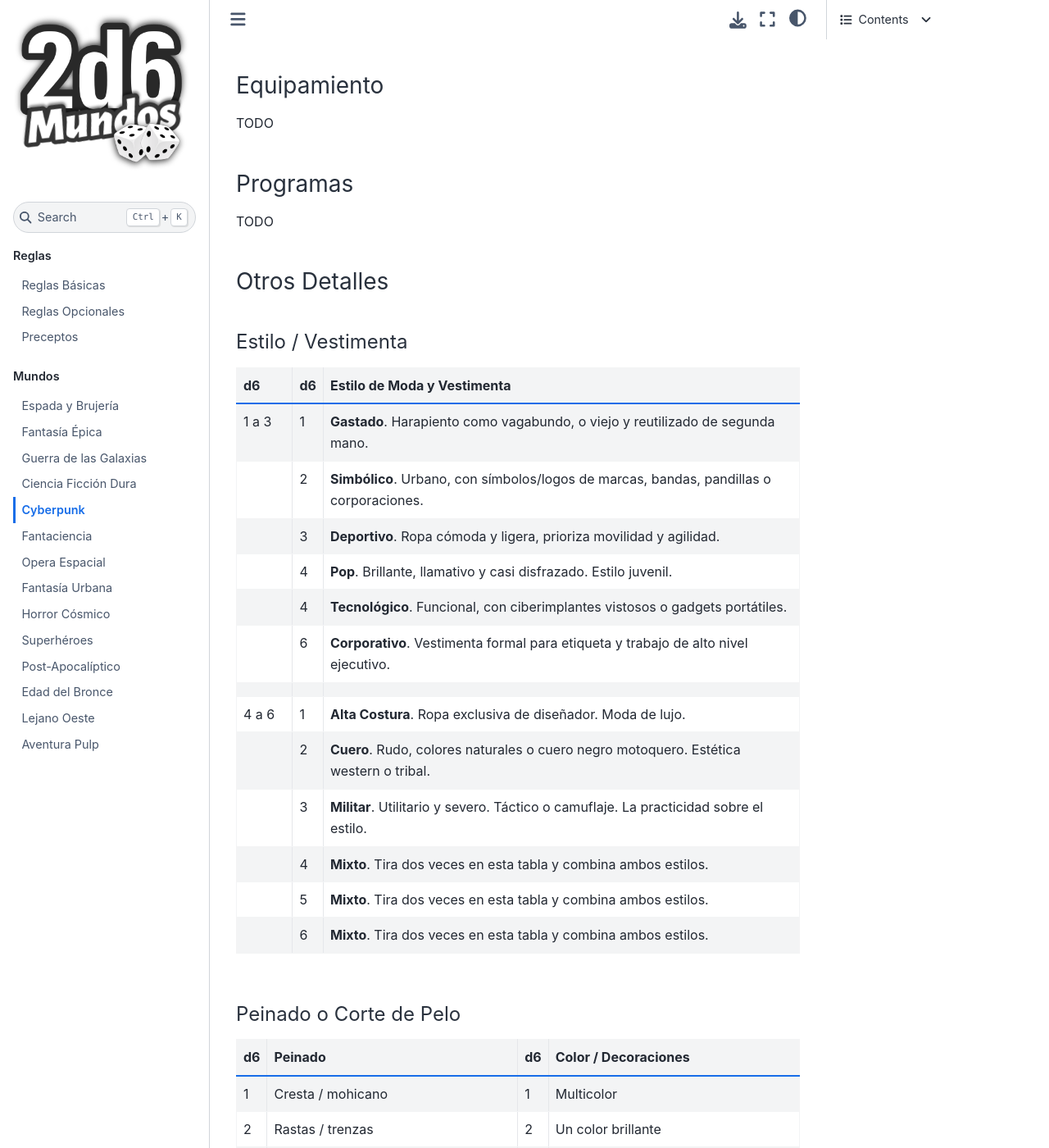
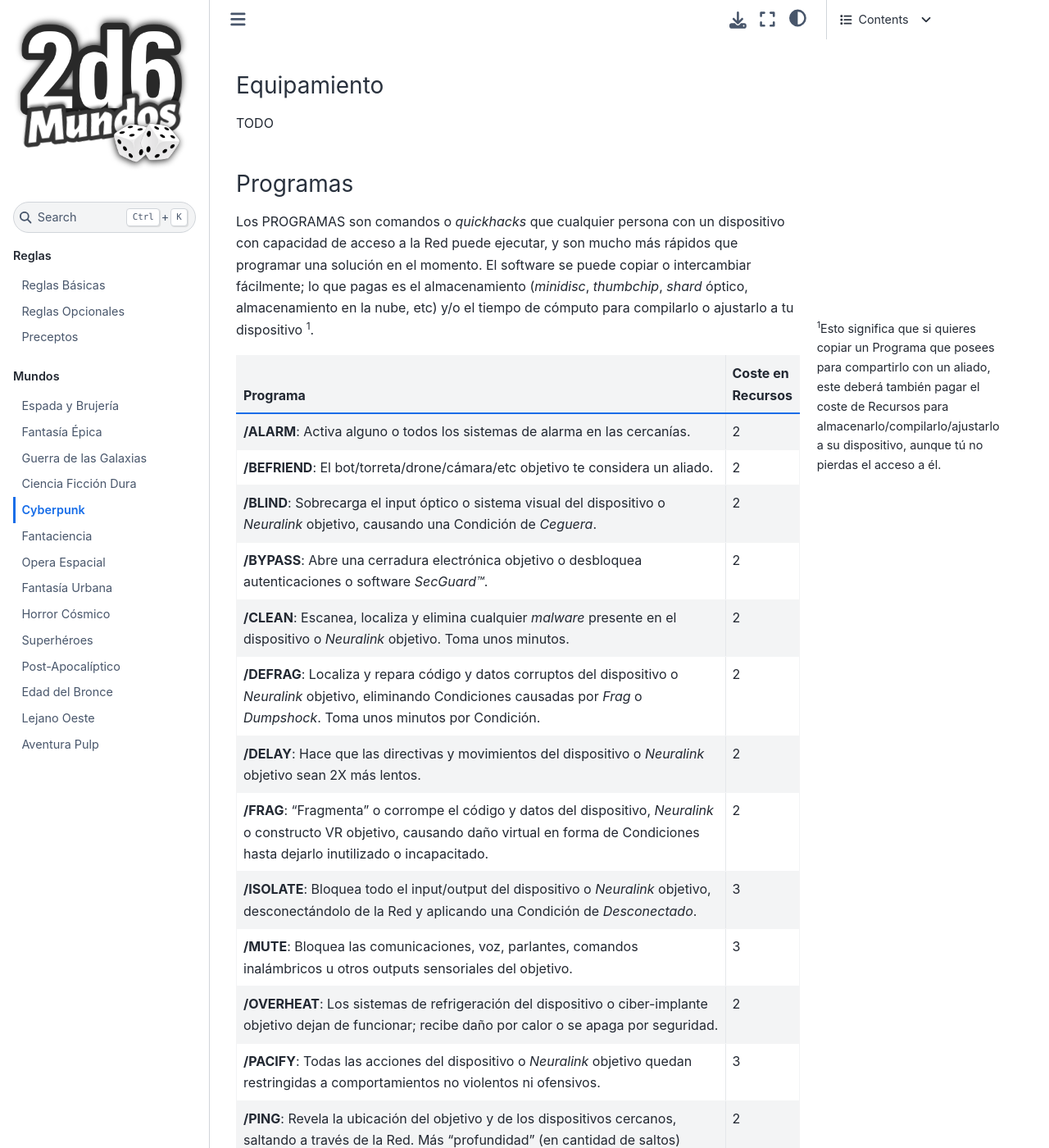
Before and after one commit to TaTooKa/2d6Mundos, a Sphinx documentation site: the page built from docs/source/pages/worlds/cyberpunk.rst, in a window 1280 px wide and 1400 px high, scrolled down 5650 px. Shown: the whole window at 82% size. Built offline with Sphinx 7.4.7 and the Sphinx Book theme 1.1.4, drawn with Linux system fonts in a browser that asks for light colours; some web fonts are replaced; some of the changed text lies outside the part shown.

Commit message:
add programs
Co-authored-by: Copilot <copilot@github.com>

```diff
--- a/docs/source/pages/worlds/cyberpunk.rst
+++ b/docs/source/pages/worlds/cyberpunk.rst
@@ -141,7 +141,37 @@ TODO
 Programas
 ^^^^^^^^^
 
-TODO
+Los PROGRAMAS son comandos o *quickhacks* que cualquier persona con un dispositivo con capacidad de acceso a la Red puede ejecutar, y son mucho más rápidos que programar una solución en el momento. El software se puede copiar o intercambiar fácilmente; lo que pagas es el almacenamiento (*minidisc*, *thumbchip*, *shard* óptico, almacenamiento en la nube, etc) y/o el tiempo de cómputo para compilarlo o ajustarlo a tu dispositivo [#]_.
+
+.. [#] Esto significa que si quieres copiar un Programa que posees para compartirlo con un aliado, este deberá también pagar el coste de Recursos para almacenarlo/compilarlo/ajustarlo a su dispositivo, aunque tú no pierdas el acceso a él.
+
+.. csv-table::
+   :widths: 90, 10
+   :header: "Programa", "Coste en Recursos"
+
+   "**/ALARM**: Activa alguno o todos los sistemas de alarma en las cercanías.", "2"
+   "**/BEFRIEND**: El bot/torreta/drone/cámara/etc objetivo te considera un aliado.", "2"
+   "**/BLIND**: Sobrecarga el input óptico o sistema visual del dispositivo o *Neuralink* objetivo, causando una Condición de *Ceguera*.", "2"
+   "**/BYPASS**: Abre una cerradura electrónica objetivo o desbloquea autenticaciones o software *SecGuard™*.", "2"
+   "**/CLEAN**: Escanea, localiza y elimina cualquier *malware* presente en el dispositivo o *Neuralink* objetivo. Toma unos minutos.", "2"
+   "**/DEFRAG**: Localiza y repara código y datos corruptos del dispositivo o *Neuralink* objetivo, eliminando Condiciones causadas por *Frag* o *Dumpshock*. Toma unos minutos por Condición.", "2"
+   "**/DELAY**: Hace que las directivas y movimientos del dispositivo o *Neuralink* objetivo sean 2X más lentos.", "2"
+   "**/FRAG**: “Fragmenta” o corrompe el código y datos del dispositivo, *Neuralink* o constructo VR objetivo, causando daño virtual en forma de Condiciones hasta dejarlo inutilizado o incapacitado.", "2"
+   "**/ISOLATE**: Bloquea todo el input/output del dispositivo o *Neuralink* objetivo, desconectándolo de la Red y aplicando una Condición de *Desconectado*.", "3"
+   "**/MUTE**: Bloquea las comunicaciones, voz, parlantes, comandos inalámbricos u otros outputs sensoriales del objetivo.", "3"
+   "**/OVERHEAT**: Los sistemas de refrigeración del dispositivo o ciber-implante objetivo dejan de funcionar; recibe daño por calor o se apaga por seguridad.", "2"
+   "**/PACIFY**: Todas las acciones del dispositivo o *Neuralink* objetivo quedan restringidas a comportamientos no violentos ni ofensivos.", "3"
+   "**/PING**: Revela la ubicación del objetivo y de los dispositivos cercanos, saltando a través de la Red. Más “profundidad” (en cantidad de saltos) requiere exponencialmente más tiempo.", "2"
+   "**/PUPPET**: “Posee” o toma control de un drone/bot/torreta/etc.", "3"
+   "**/RENDER**: Controla feeds AR locales o constructos VR para proyectar una breve ilusión simple creada por ti.", "3"
+   "**/RIDE**: Obtienes acceso, en modo solo-lectura, a los sentidos de un drone/cámara/gafas AR o VR/ojos/*Neuralink*.", "2"
+   "**/SCAN**: Busca tipos específicos de dispositivos o usuarios en un área amplia, o encuentra una ID concreta, obteniendo información básica y posición.", "2"
+   "**/SHIELD**: Protege pasivamente contra ataques virtuales directos o intentos de inyección de *malware*.", "2"
+   "**/SPIKE**: Provoca un pico de estrés o pánico (Chequeo de Instinto) en alguien con *Neuralink*.", "3"
+   "**/SPOOF**: Genera identificaciones, credenciales o historiales falsos temporales, robados de un objetivo cercano o preseleccionado.", "2"
+   "**/TRACK**: Instala *malware* en el objetivo para conocer siempre su ubicación sin importar la distancia (o saltos de red).", "2"
+   "**/VIRUS**: Se instala en un dispositivo; provoca una Condición de *Malfuncionamiento* y se propaga lentamente a objetivos cercanos.", "3"
+   "**/WIPE**: Borra los últimos 10 segundos de input sensorial y retención de memoria del dispositivo o *Neuralink* objetivo.", "3"
 
 Otros Detalles
 ^^^^^^^^^^^^^^
```
